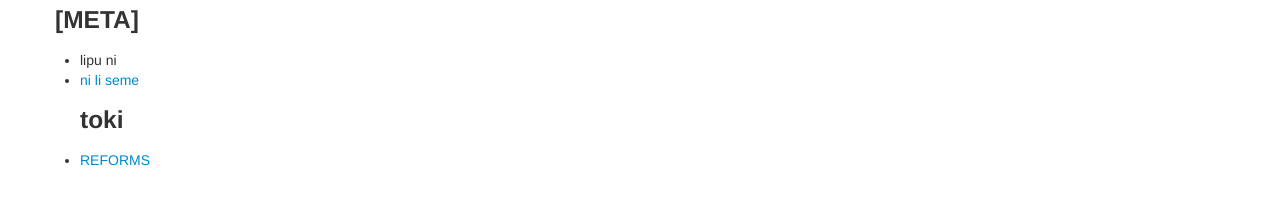
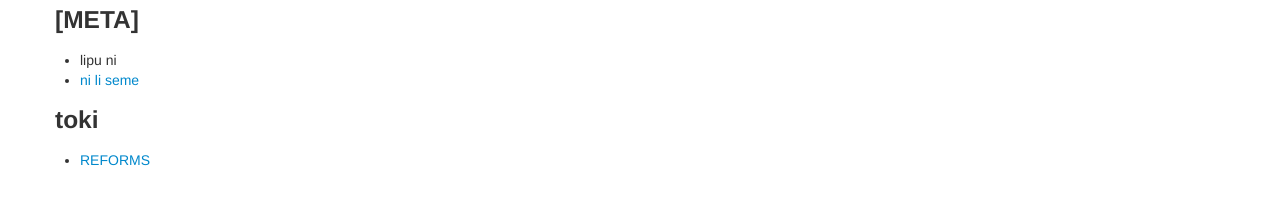
Before and after one commit to kijeEnki/linluwi, a Jekyll site: the page built from index.md, in a window 1280 px wide. Shown: the part 351-556 px from the top of the page. Built offline with Jekyll 4.4.1, drawn with Linux system fonts in a browser that asks for light colours.

Commit message:
i am very tired

```diff
--- a/_layouts/bootstrap.html
+++ b/_layouts/bootstrap.html
@@ -1,5 +1,5 @@
 <!DOCTYPE html>
-<html>
+<html lang="{{ page.lang }}">
   <head>
     <title>{{ page.title }}</title>
     <meta name="viewport" content="width=device-width, initial-scale=1.0">
@@ -9,7 +9,7 @@
 	<!-- future sitelen pona stylesheet -->
 	<link href="css/sitelen.css" rel="stylesheet">
   </head>
-  <body class="container" lang="{{ page.lang }}">
+  <body class="container">
     <div class="navbar navbar-static-top" lang="tok">
       <div class="navbar-inner">
         <ul class="nav">
--- a/css/sitelen.css
+++ b/css/sitelen.css
@@ -8,11 +8,11 @@
 	src: url("/linluwi/fonts/ffx.ttf"), local("fairfax pona hd");
 }
 
-:lang("tok") * {
+:lang("tok") {
 	font-family: "sitelen seli kiwen", "fairfax";
 	letter-spacing: 0;
 }
 
-:lang("tok") .hero-unit h1 {
-	letter-spacing: 0;
+.hero-unit h1:lang("tok")  {
+	letter-spacing: 0 !important;
 }
--- a/index.md
+++ b/index.md
@@ -6,7 +6,10 @@ lang: tok
 ## lipu ali
 
 ### [META]
+
 * lipu ni
 * [ni li seme](about.md)
+
 ### toki
+
 * [REFORMS](reforms)
```
